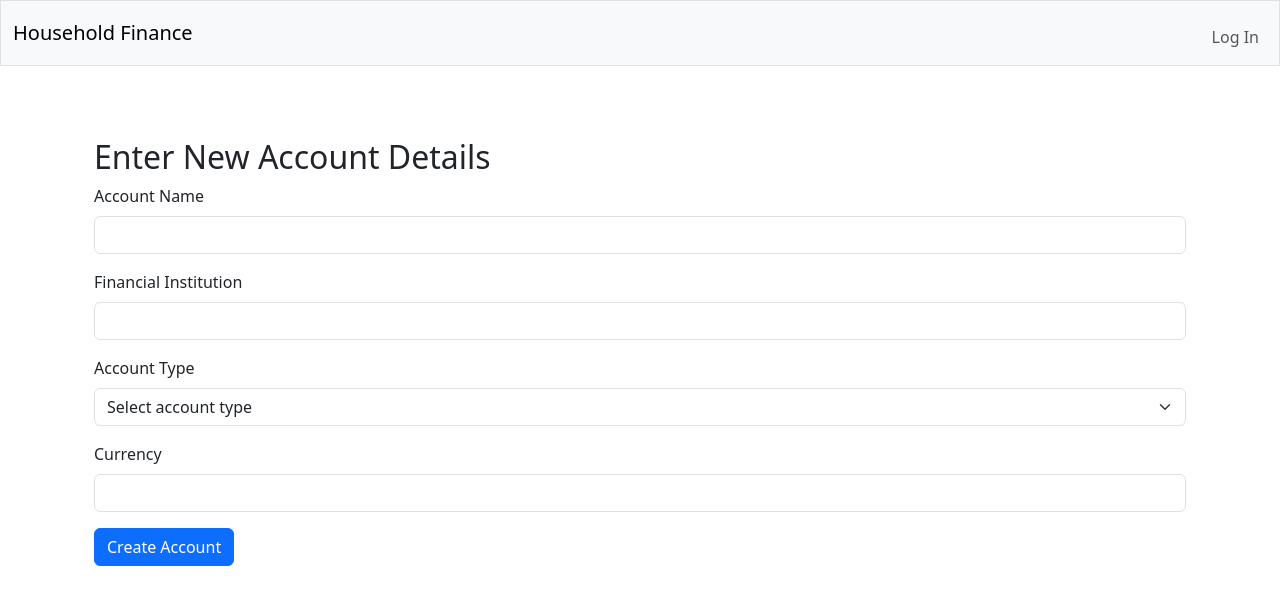
After one commit to mil22156/finance-tool, a Flask app: page /accounts/new in a window 1280 px wide. The commit adds this page. Shown: the top 613 px of the page. Run offline with Flask 3, Linux system fonts and the light colour scheme.

Commit message:
Add account selection to upload flow and build add account page
Upload form now shows account dropdown populated from household DB.
New /accounts/new route and template handle account creation.
account_id stored in session for use in dedup hash.

```diff
--- a/app.py
+++ b/app.py
@@ -172,6 +172,29 @@ def add_user():
 def accounts():
     return render_template('accounts.html')
 
+# Add Account route
+@app.route('/accounts/new', methods=['GET', 'POST'])
+def add_account():
+    if request.method == 'POST':
+        # get form fields: account name, institution, account type, currency
+        account_name = request.form.get('account_name')
+        institution = request.form.get('institution')
+        account_type = request.form.get('account_type')
+        currency = request.form.get('currency')
+        # validate fields
+        if not account_name or not institution or not account_type or not currency:
+            flash('All fields are required.', 'danger')
+            return redirect('/accounts/new')
+        #  insert account into the household database
+        household_conn = get_db(session['household_db_path'])
+        household_conn.execute(
+            'INSERT INTO accounts (name, institution, account_type, currency) VALUES (?, ?, ?, ?)', (account_name, institution, account_type, currency))
+        household_conn.commit()
+        household_conn.close()
+        flash('Account added successfully.', 'success')
+        return redirect('/accounts')
+    return render_template('add_account.html')
+
 # Logout route
 @app.route('/logout')
 def logout():
--- a/routes/upload.py
+++ b/routes/upload.py
@@ -38,8 +38,16 @@ def upload():
             return redirect('/upload')
 
 
+        # validate that an account was selected
+        account_id = request.form.get('account_id')
+        if not account_id:
+            flash('No account selected', 'danger')
+            return redirect('/upload')
+
         # column mapping logic (e.g., allow user to specify which columns correspond to date, description, amount)
         session['uploaded_file'] = file_path
+        session['account_id'] = account_id
+
 
         has_headers = 'has_headers' in request.form
 
@@ -50,7 +58,11 @@ def upload():
 
         return render_template('confirm.html', headers=headers, sample_rows=sample_rows)
 
-    return render_template('upload.html')
+    else:
+        db = get_db(session['household_db_path'])
+        accounts = db.execute('SELECT id, name, institution FROM accounts').fetchall()
+        db.close()
+        return render_template('upload.html', accounts=accounts)
 
 @upload_bp.route('/upload/confirm', methods=['POST'])
 def upload_confirm():
@@ -184,6 +196,7 @@ def upload_process():
         df = df.rename(columns={'category': 'api_category'})
 
     # Deduplication logic (e.g., check if a transaction with the same date, description, and amount already exists in the database to avoid duplicates)
+    # to do : add in account_id
     def make_dedup_hash(account_id, date, description, amount):
         value = f"{account_id}|{date}|{amount}|{description.strip().lower()}"
         return hashlib.sha256(value.encode('utf-8')).hexdigest()
--- /dev/null
+++ b/templates/add_account.html
@@ -0,0 +1,34 @@
+{%- extends "layout.html" -%}
+<!-- This is the new account page where users can create a new account. There is a box to enter name,
+ institution, account_type dropdown, currency -->
+{%- block main -%}
+<div class="container mt-4">
+    <h2>Enter New Account Details</h2>
+    <form method="post" action="/accounts/new">
+        <div class="mb-3">
+            <label for="account_name" class="form-label">Account Name</label>
+            <input type="text" class="form-control" id="account_name" name="account_name" required>
+        </div>
+        <div class="mb-3">
+            <label for="institution" class="form-label">Financial Institution</label>
+            <input type="text" class="form-control" id="institution" name="institution" required>
+        </div>
+        <div class="mb-3">
+            <label for="account_type" class="form-label">Account Type</label>
+            <select class="form-select" id="account_type" name="account_type" required>
+                <option value="">Select account type</option>
+                <option value="checking">Checking</option>
+                <option value="savings">Savings</option>
+                <option value="credit">Credit Card</option>
+                <option value="investment">Investment</option>
+                <option value="other">Other</option>
+            </select>
+        </div>
+        <div class="mb-3">
+            <label for="currency" class="form-label">Currency</label>
+            <input type="text" class="form-control" id="currency" name="currency" required>
+        </div>
+        <button type="submit" class="btn btn-primary">Create Account</button>
+    </form>
+</div>
+{%- endblock -%}
```
Also changed, not shown: AI_JOURNAL.md (+17 -0 lines), PROJECT_LOG.md (+10 -0 lines), templates/upload.html (+16 -0 lines).
